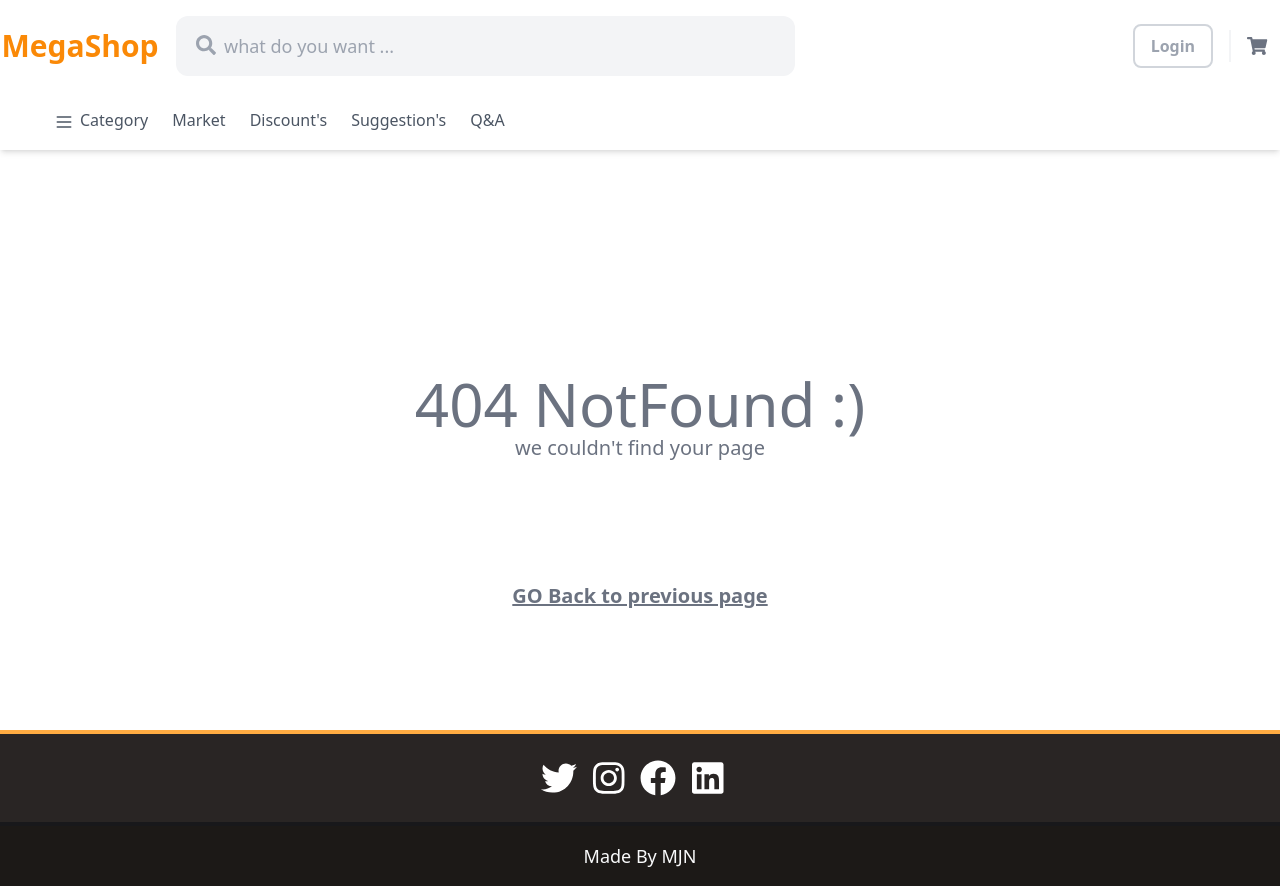
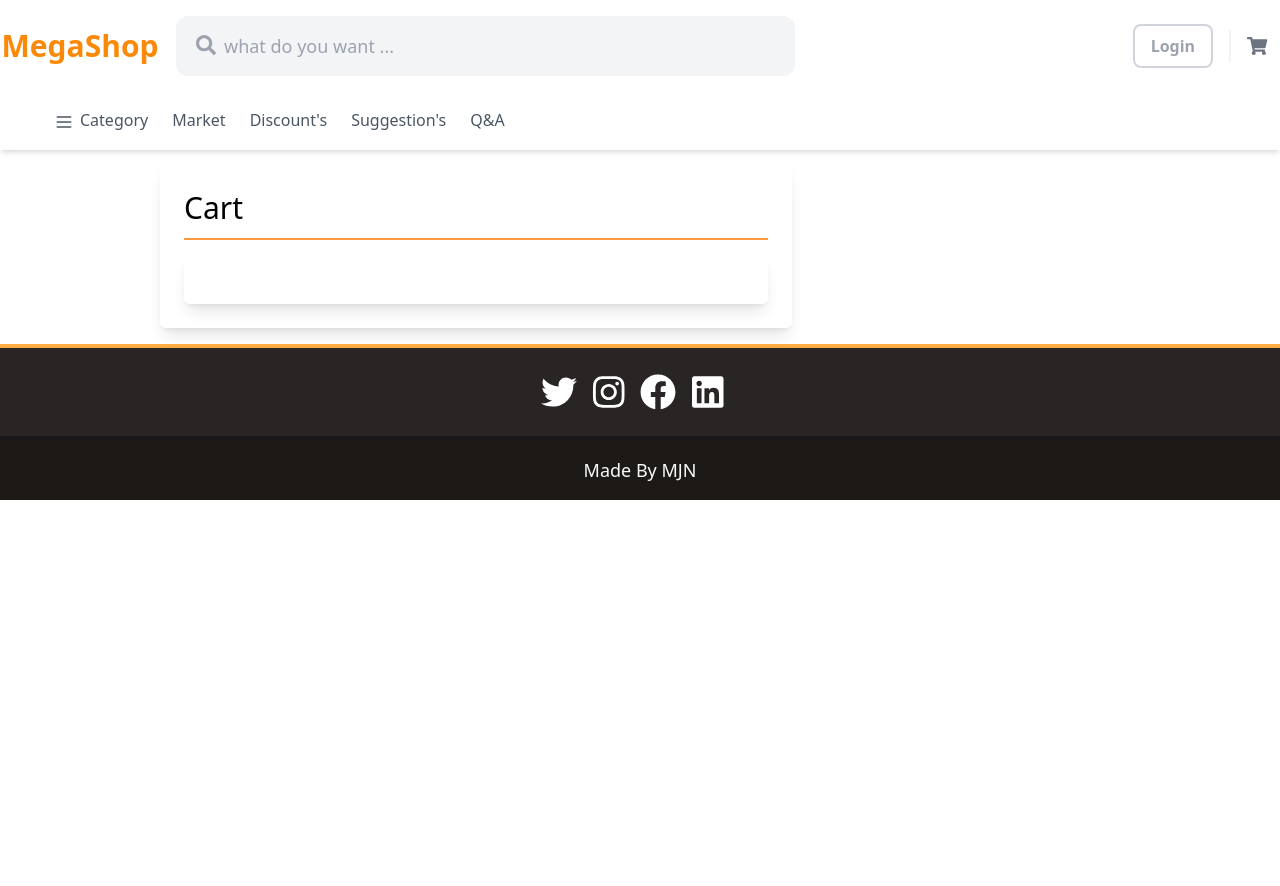
Before and after one commit to mjn81/MegaShop, a React (Create React App) app: page /Cart in a window 1280 px wide. Before the commit this address had no page. After the commit the page ends 800 px from the top, so only its background shows below. Built offline with nearby package versions, Linux system fonts and the light colour scheme.

Commit message:
working on cart

```diff
--- a/src/App.js
+++ b/src/App.js
@@ -4,6 +4,7 @@ import {BrowserRouter as Router , Navigate , Route, Routes} from "react-router-d
 import UserLayout from "./Layouts/UserLayout";
 import FormLayout from "./Layouts/FormLayout";
 import NotFound from "./pages/404";
+import Cart from "./pages/Cart";
 const ProductList = React.lazy(()=>
    import("./pages/ProductList")
 );
@@ -35,6 +36,7 @@ const App = () => {
                         <Route path=":start/:end" element={<ProductList />} />
                     </Route>
                     <Route path="productpage/:id" element={<ProductPage />} />
+                    <Route path="Cart" element={<Cart />} />
                     <Route path="*" element={<NotFound />}/>
                 </Route>
                 <Route path="/Authentication" element={<FormLayout />}>
@@ -44,7 +46,6 @@ const App = () => {
                     <Route path="Register" element={<RegisterPage />} />
                     <Route path="*" element={<NotFound />}/>
                 </Route>
-
             </Routes>
          </Suspense>
       </Router>
--- a/src/components/core/Card.jsx
+++ b/src/components/core/Card.jsx
@@ -1,7 +1,16 @@
 export const Card = ({children}) => {
     return (
-        <div className="shadow-sm border-2 col-span-1  bg-white rounded-md p-6 transition-shadow duration-200 ease-out hover:shadow-xl">
+        <div
+            className="shadow-sm border-2 col-span-1  bg-white rounded-md p-6 transition-shadow duration-200 ease-out hover:shadow-xl">
             {children}
         </div>
-      );
+    );
 }
+
+export const SimpleCard = ({children}) => {
+    return (
+        <div className="w-full shadow-lg rounded-md bg-white p-6">
+            {children}
+        </div>
+    );
+}
--- /dev/null
+++ b/src/pages/Cart.jsx
@@ -0,0 +1,23 @@
+import {SimpleCard} from "../components/core";
+
+const Cart = () => {
+    return (
+        <main className="w-3/4 mx-auto my-4 grid grid-cols-3 gap-6">
+            <div className="col-span-2">
+                <SimpleCard>
+                    <div className="pb-3 border-b-2 border-secondary-200">
+                        <h1 className="text-3xl">Cart</h1>
+                    </div>
+                    <div className="mt-4">
+                        <SimpleCard>
+
+                        </SimpleCard>
+                    </div>
+                </SimpleCard>
+
+            </div>
+        </main>
+    );
+};
+
+export default Cart;
```
